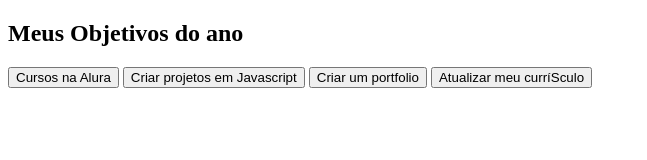
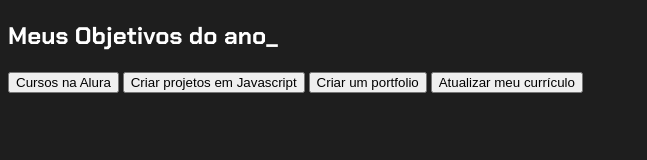
Before and after one commit to Erika200623/projeto-d-vd, a plain HTML site: page index.html in a window 1280 px wide. Shown: the whole page, without its empty margins (0-647 px from the left). Drawn offline with Linux system fonts and the light colour scheme.

Commit message:
Add files via upload

```diff
--- a/index.html
+++ b/index.html
@@ -1,20 +1,22 @@
 <!DOCTYPE html>
 <html lang="pt-br">
+
 <head>
     <meta charset="UTF-8">
     <meta name="viewport" content="width=device-width, initial-scale=1.0">
     <title>Meus objetivos do ano</title>
     <link rel="stylesheet" href="style.css">
 </head>
+
 <body>
-    <section class="conteudo">
-        <h2 class="titulo-principal">Meus Objetivos do ano</h2>
+    <section class="conteudo-principal">
+        <h2 class="titulo-principal">Meus Objetivos do ano<span>_</span></h2>
         <div class="botoes">
-             <button class="botao">Cursos na Alura</button>
-             <button class="botao">Criar projetos em Javascript</button>
-             <button class="botao">Criar um portfolio</button>
-             <button class="botao">Atualizar meu curríSculo</button>
-    </div>
-       </section>
+            <button class="botao">Cursos na Alura</button>
+            <button class="botao">Criar projetos em Javascript</button>
+            <button class="botao">Criar um portfolio</button>
+            <button class="botao">Atualizar meu currículo</button>
+        </div>
+    </section>
 </body>
 </html>
--- a/style.css
+++ b/style.css
@@ -1,5 +1,16 @@
-:root{
-    --cor--de-fundo: #1E1E1E;
+@import url('https://fonts.googleapis.com/css2?family=Chakra+Petch:wght@400;700&display=swap');
+
+:root {
+    --cor-de-fundo: #1E1E1E;
     --verde: #6FFF57;
-    --branco: FFFFFF;
+    --branco: #FFFFFF;
+    --botao-ativo: #3A375E;
+    --botao-inativo: rgba(58, 55, 94, 0.5);
+    --texto-fundo: rgba(58, 55, 94, 0.3);
 }
+
+body {
+    background-color: var(--cor-de-fundo);
+    color: var(--branco);
+    font-family: 'Chakra Petch', sans-serif;
+}
```
